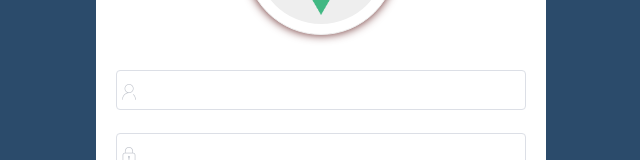
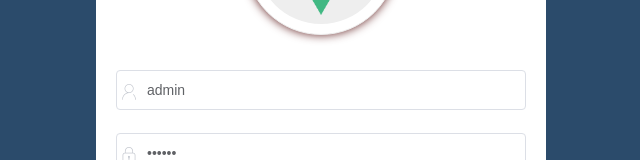
Before and after one commit to HANGMEIMEI/Vue-e-commerce-management-system, a Vue app: page /#/login in a window 1280 px wide. Shown: the part 291-451 px from the top of the page, without its empty margins (319-959 px from the left). Built offline with nearby package versions, Linux system fonts and the light colour scheme.

Commit message:
进行登陆成功后的操作行为

```diff
--- a/src/components/Login.vue
+++ b/src/components/Login.vue
@@ -51,8 +51,8 @@ export default {
     return {
       // 这是登录表单的数据绑定对象！
       loginForm: {
-        username: "",
-        password: ""
+        username: "admin",
+        password: "123456"
       },
       // 这是表单的验证规则对象！
       loginFormRules: {
@@ -98,6 +98,14 @@ export default {
         // 并且进行弹出框的提示用户登录成功或者失败！
         if (res.meta.status !== 200) return this.$message.error("请求的地址不存在或者包含不支持的参数")
         this.$message.success("请求成功！")
+        // 1.将登录成功之后的token，保存到客户端的sessionstorage中
+        // 1.1项目中出了登录之外的其他API接口，必须在登录之后才能访问
+        // 1.2 token只应在当前网站打开期间生效，所以将token保存在sessionstorage中
+        console.log(res.data.token); // 可以通过这种方式拿到token   Bearer eyJhbGciOiJIUzI1NiIsInR5cCI6IkpXVCJ9.eyJ1aWQiOjUwMCwicmlkIjowLCJpYXQiOjE2MDI2NjMyODksImV4cCI6MTYwMjc0OTY4OX0.wkZu4m7-AMfO73kZGwxVyct2kdh015q2otsT0HAqu_A
+        // 保存token的值sessionStorage中！
+        window.sessionStorage.setItem("token", res.data.token)
+        // 2.通过编程式导航跳转到后台主页，路由地址是/home
+        this.$router.push('/home')
       });
     }
   }
```
Also changed, not shown: 1 other file (tests, documents, lock files or other folders).
